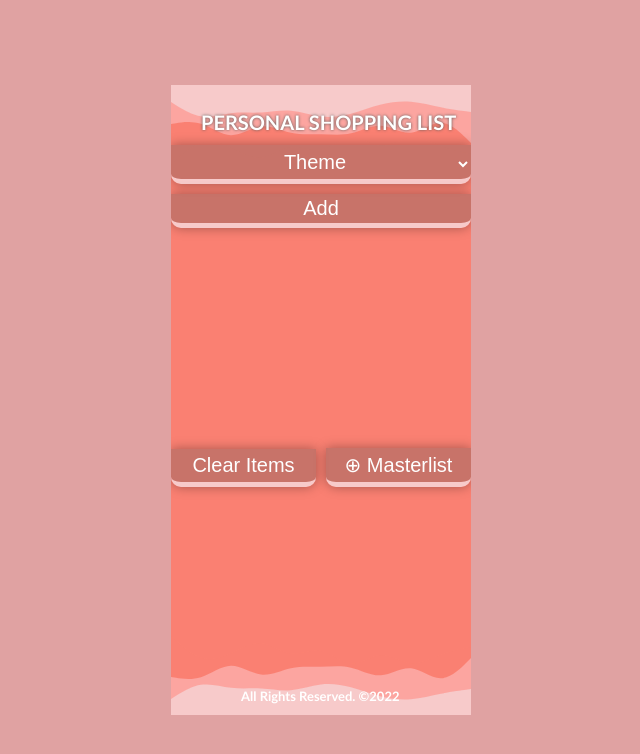
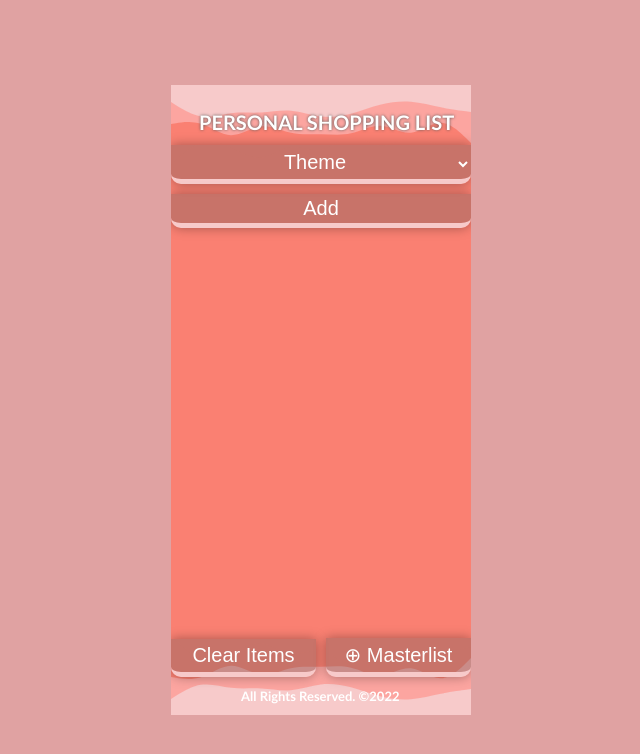
Before and after one commit to eloi700/Shopping-List, a PHP site: page / in a window 1280 px wide. Shown: the top 754 px of the page, without its empty margins (319-959 px from the left). Run offline with PHP 8.4, Linux system fonts and the light colour scheme.

Commit message:
add shop list

```diff
--- a/index.css
+++ b/index.css
@@ -118,7 +118,7 @@ body {
 .app-title {
   position: absolute;
   top: 2.5rem;
-  padding-left: 3rem;
+  padding-left: 2.8rem;
   text-transform: uppercase;
   text-shadow: 0 0 0.3rem #555;
 }
@@ -176,7 +176,7 @@ body {
 .masterlist,
 .clear-items {
   width: 100%;
-  top: 27.5vh;
+  top: 41rem;
   z-index: 1;
   padding: 0.5rem 1rem;
   cursor: pointer;
@@ -294,12 +294,15 @@ li {
   position: absolute;
   bottom: -0.5rem;
 }
+
 .path-1 {
   fill: var(--path-1-fill);
 }
+
 .path-2 {
   fill: var(--path-2-fill);
 }
+
 .path-3 {
   fill: var(--path-3-fill);
 }
```
